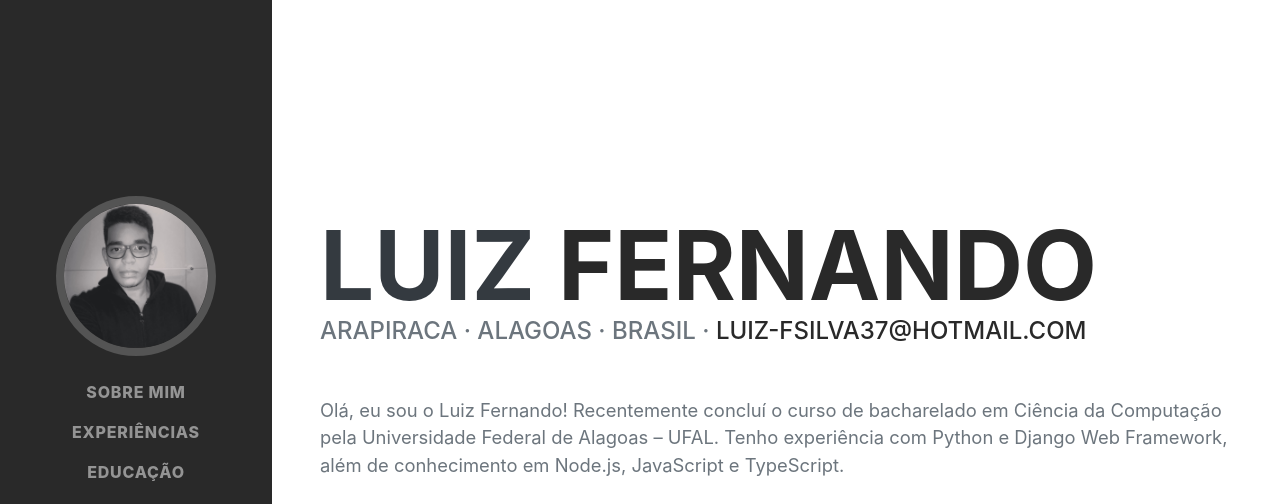
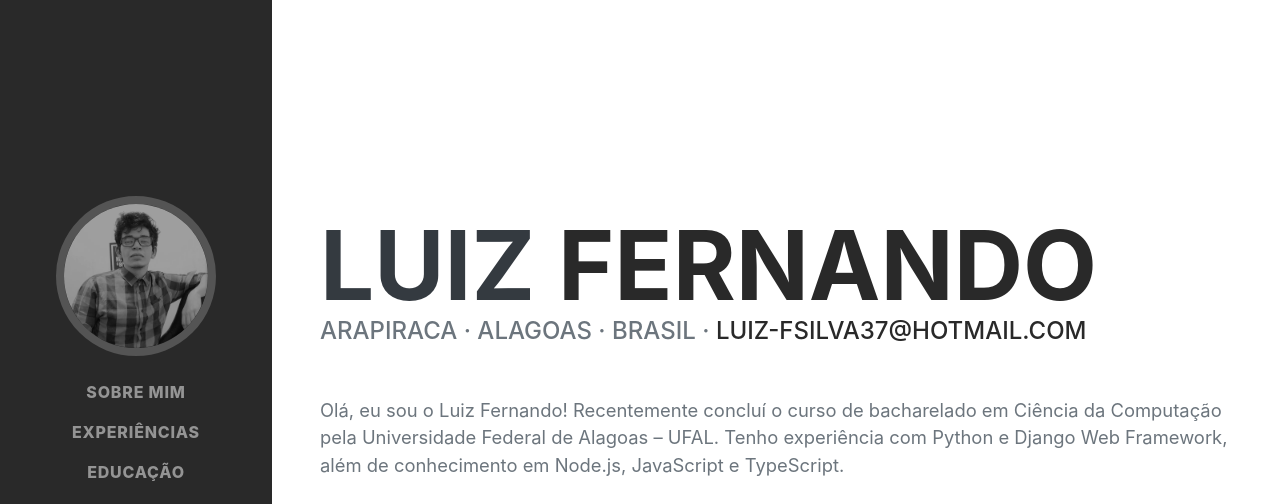
Before and after one commit to lfnd0/lfnd0.github.io, a plain HTML site: page index.html in a window 1280 px wide. Shown: the top 504 px of the page. Drawn offline with nearby package versions, Linux system fonts and the light colour scheme; a web font is replaced by a local one.

Commit message:
Atualização imagem perfil

```diff
--- a/index.html
+++ b/index.html
@@ -23,7 +23,7 @@
     <a class="navbar-brand js-scroll-trigger" href="#page-top">
       <span class="d-block d-lg-none">Luiz Fernando</span>
       <span class="d-none d-lg-block"><img class="img-fluid img-profile rounded-circle mx-auto mb-2"
-          src="assets/img/profile-3.jpg" alt="" /></span>
+          src="assets/img/profile-2.jpg" alt="" /></span>
     </a>
     <button class="navbar-toggler" type="button" data-toggle="collapse" data-target="#navbarSupportedContent"
       aria-controls="navbarSupportedContent" aria-expanded="false" aria-label="Toggle navigation"><span
```
